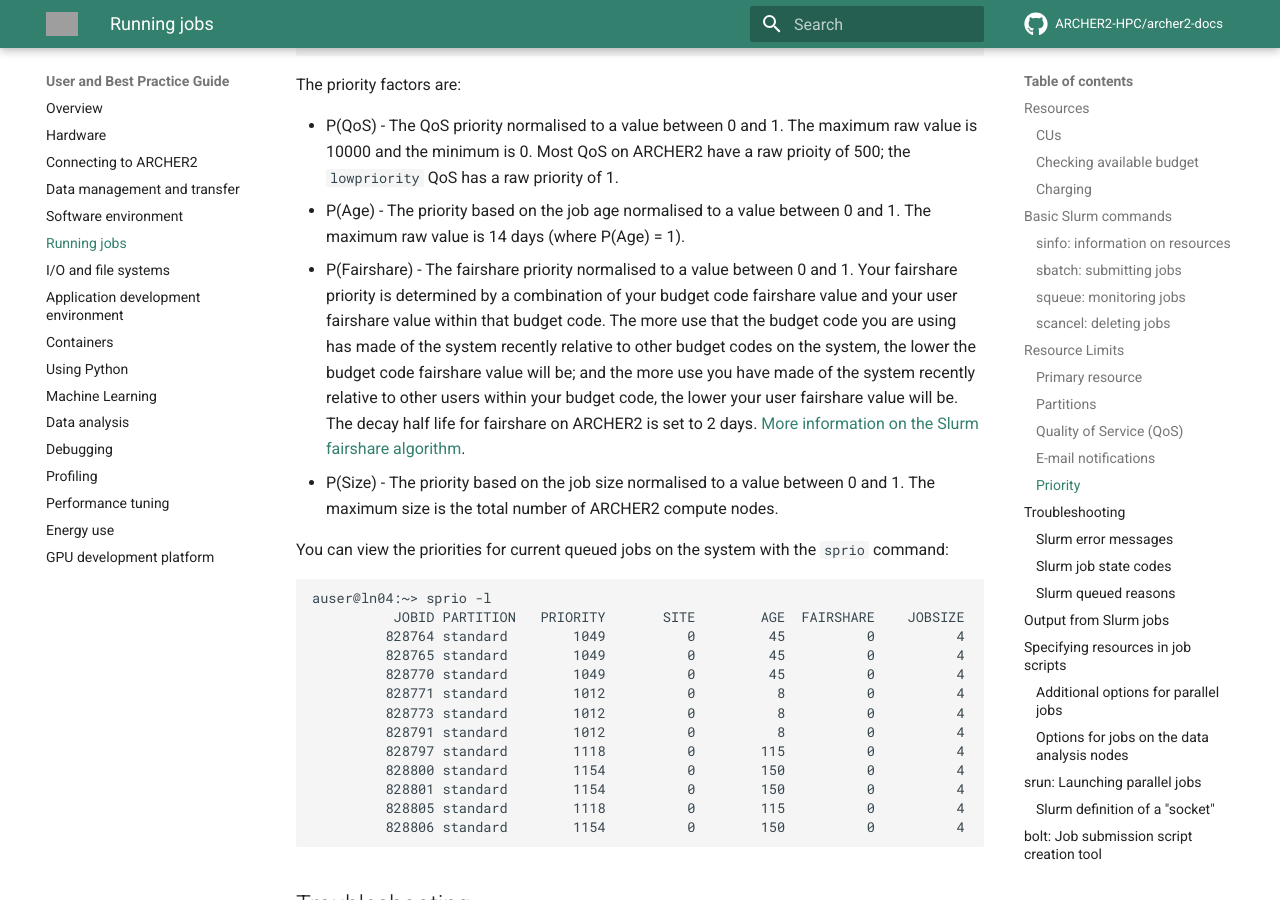
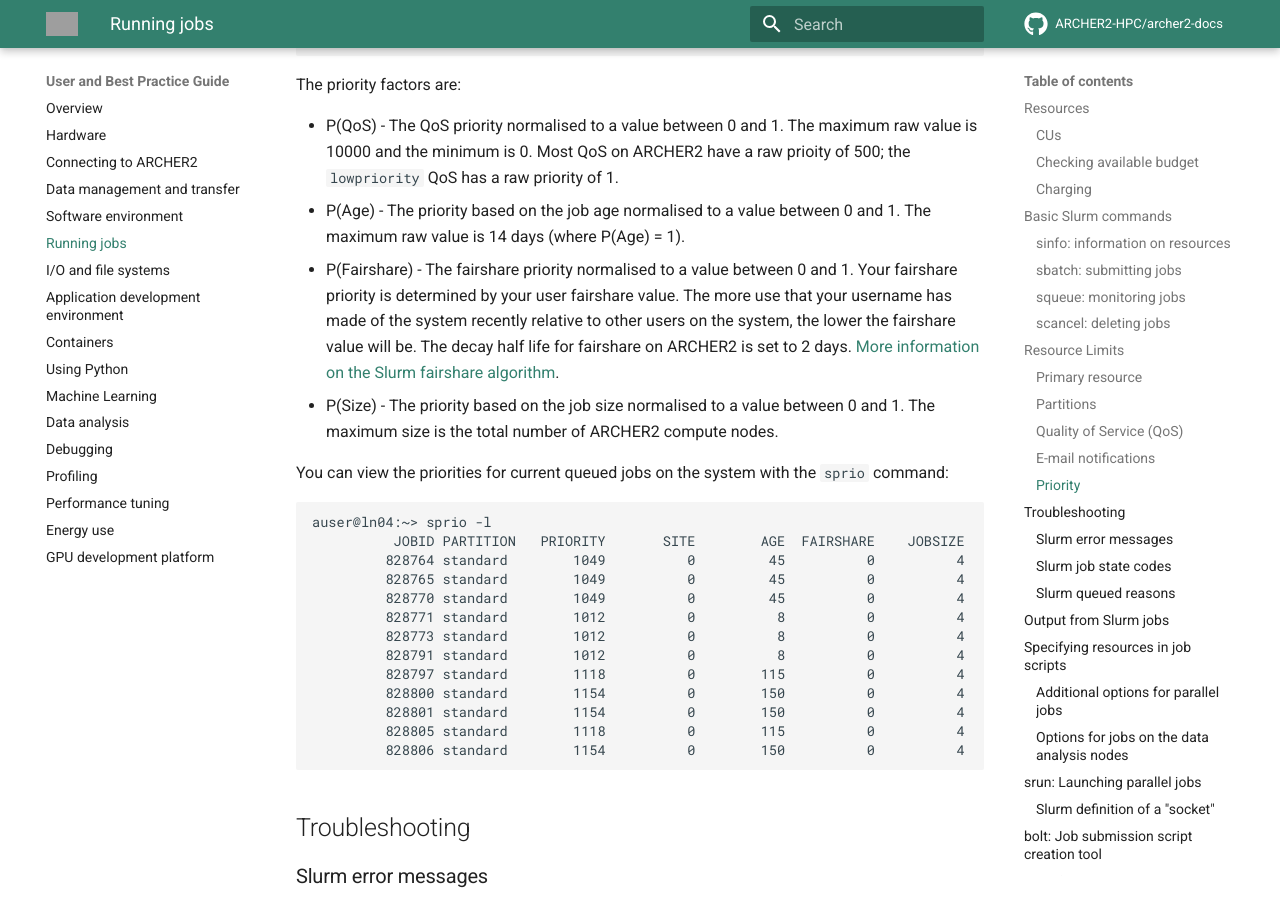
Before and after one commit to ARCHER2-HPC/archer2-docs, an MkDocs documentation site: the page built from docs/user-guide/scheduler.md, in a window 1280 px wide and 900 px high, scrolled down 7634 px. Built offline with MkDocs 1.6.1 and Material for MkDocs 9.7.7, drawn with Linux system fonts in a browser that asks for light colours; comment, search, counter and statistics services are not loaded; grey boxes are pictures that could not be loaded.

Commit message:
Updated fair share description

```diff
--- a/docs/user-guide/scheduler.md
+++ b/docs/user-guide/scheduler.md
@@ -270,12 +270,9 @@ The priority factors are:
 - P(Age) - The priority based on the job age normalised to a value between 0 and 1.
   The maximum raw value is 14 days (where P(Age) = 1).
 - P(Fairshare) - The fairshare priority normalised to a value between 0 and 1. Your
-  fairshare priority is determined by a combination of your budget code fairshare
-  value and your user fairshare value within that budget code. The more use that
-  the budget code you are using has made of the system recently relative to other
-  budget codes on the system, the lower the budget code fairshare value will be; and the more
-  use you have made of the system recently relative to other users within your
-  budget code, the lower your user fairshare value will be. The decay half life
+  fairshare priority is determined by your user fairshare value. The more use that
+  your username has made of the system recently relative to other
+  users on the system, the lower the fairshare value will be. The decay half life
   for fairshare on ARCHER2 is set to 2 days. [More information on the Slurm fairshare
   algorithm](https://slurm.schedmd.com/fair_tree.html).
 - P(Size) - The priority based on the job size normalised to a value between 0 and 1.
```
